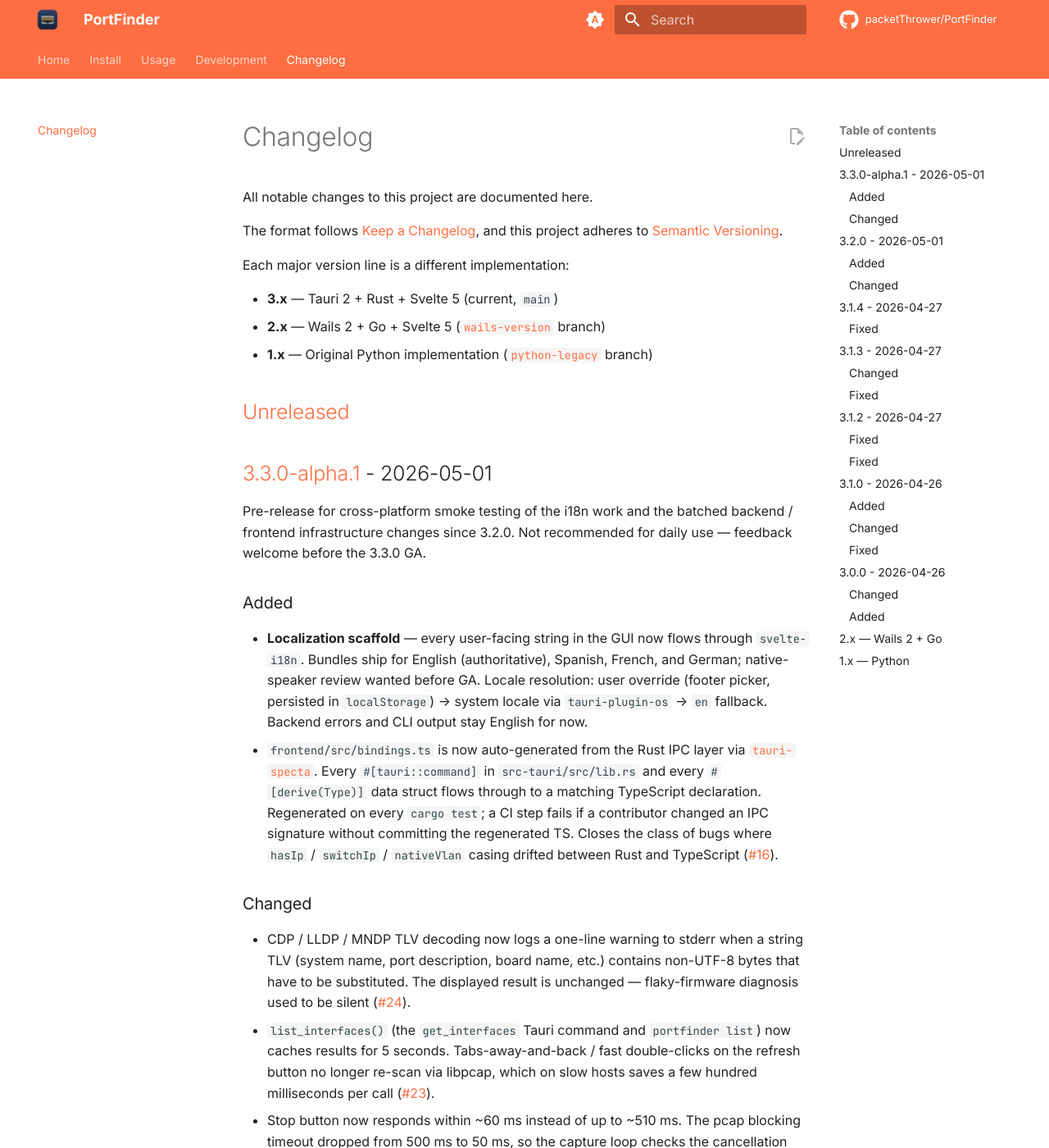
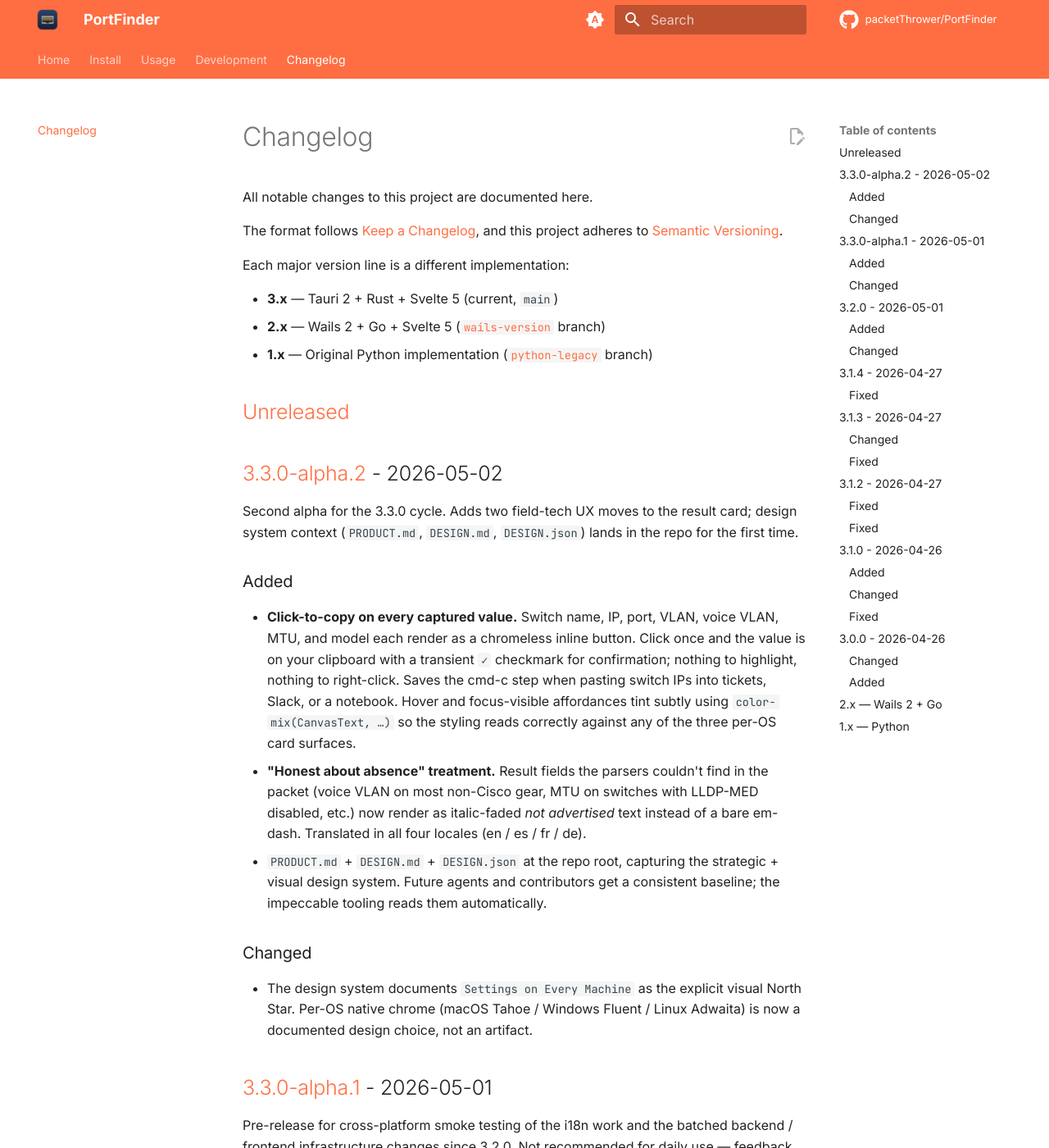
Before and after one commit to packetThrower/PortFinder, an MkDocs documentation site: the page built from docs/changelog.md, in a window 1280 px wide and 1400 px high. Shown: the whole window at 82% size. Built offline with MkDocs 1.6.1 and Material for MkDocs 9.7.7, drawn with Linux system fonts in a browser that asks for light colours; comment, search, counter and statistics services are not loaded.

Commit message:
Release 3.3.0-alpha.2
Click-to-copy result values + "not advertised" treatment, plus the
PRODUCT.md / DESIGN.md / DESIGN.json design-system docs landing in
the repo for the first time.

Co-Authored-By: Claude Opus 4.7 (1M context) <noreply@anthropic.com>

```diff
--- a/CHANGELOG.md
+++ b/CHANGELOG.md
@@ -12,6 +12,20 @@ Each major version line is a different implementation:
 - **1.x** — Original Python implementation ([`python-legacy`](https://github.com/packetThrower/PortFinder/tree/python-legacy) branch)
 
 ## [Unreleased]
+
+## [3.3.0-alpha.2] - 2026-05-02
+
+Second alpha for the 3.3.0 cycle. Adds two field-tech UX moves to the
+result card; design system context (`PRODUCT.md`, `DESIGN.md`,
+`DESIGN.json`) lands in the repo for the first time.
+
+### Added
+- **Click-to-copy on every captured value.** Switch name, IP, port, VLAN, voice VLAN, MTU, and model each render as a chromeless inline button. Click once and the value is on your clipboard with a transient `✓` checkmark for confirmation; nothing to highlight, nothing to right-click. Saves the cmd-c step when pasting switch IPs into tickets, Slack, or a notebook. Hover and focus-visible affordances tint subtly using `color-mix(CanvasText, …)` so the styling reads correctly against any of the three per-OS card surfaces.
+- **"Honest about absence" treatment.** Result fields the parsers couldn't find in the packet (voice VLAN on most non-Cisco gear, MTU on switches with LLDP-MED disabled, etc.) now render as italic-faded *not advertised* text instead of a bare em-dash. Translated in all four locales (en / es / fr / de).
+- `PRODUCT.md` + `DESIGN.md` + `DESIGN.json` at the repo root, capturing the strategic + visual design system. Future agents and contributors get a consistent baseline; the impeccable tooling reads them automatically.
+
+### Changed
+- The design system documents `Settings on Every Machine` as the explicit visual North Star. Per-OS native chrome (macOS Tahoe / Windows Fluent / Linux Adwaita) is now a documented design choice, not an artifact.
 
 ## [3.3.0-alpha.1] - 2026-05-01
 
@@ -122,7 +136,8 @@ Detailed history and source on the [`wails-version`](https://github.com/packetTh
 
 Source on the [`python-legacy`](https://github.com/packetThrower/PortFinder/tree/python-legacy) branch.
 
-[Unreleased]: https://github.com/packetThrower/PortFinder/compare/v3.3.0-alpha.1...HEAD
+[Unreleased]: https://github.com/packetThrower/PortFinder/compare/v3.3.0-alpha.2...HEAD
+[3.3.0-alpha.2]: https://github.com/packetThrower/PortFinder/compare/v3.3.0-alpha.1...v3.3.0-alpha.2
 [3.3.0-alpha.1]: https://github.com/packetThrower/PortFinder/compare/v3.2.0...v3.3.0-alpha.1
 [3.2.0]: https://github.com/packetThrower/PortFinder/compare/v3.1.4...v3.2.0
 [3.1.4]: https://github.com/packetThrower/PortFinder/compare/v3.1.3...v3.1.4
--- a/package.json
+++ b/package.json
@@ -1,7 +1,7 @@
 {
   "name": "portfinder",
   "private": true,
-  "version": "3.3.0-alpha.1",
+  "version": "3.3.0-alpha.2",
   "scripts": {
     "dev": "pnpm --dir frontend dev",
     "build": "pnpm --dir frontend build",
--- a/version.txt
+++ b/version.txt
@@ -1 +1 @@
-3.3.0-alpha.1
+3.3.0-alpha.2
```
Also changed, not shown: 3 other files.
